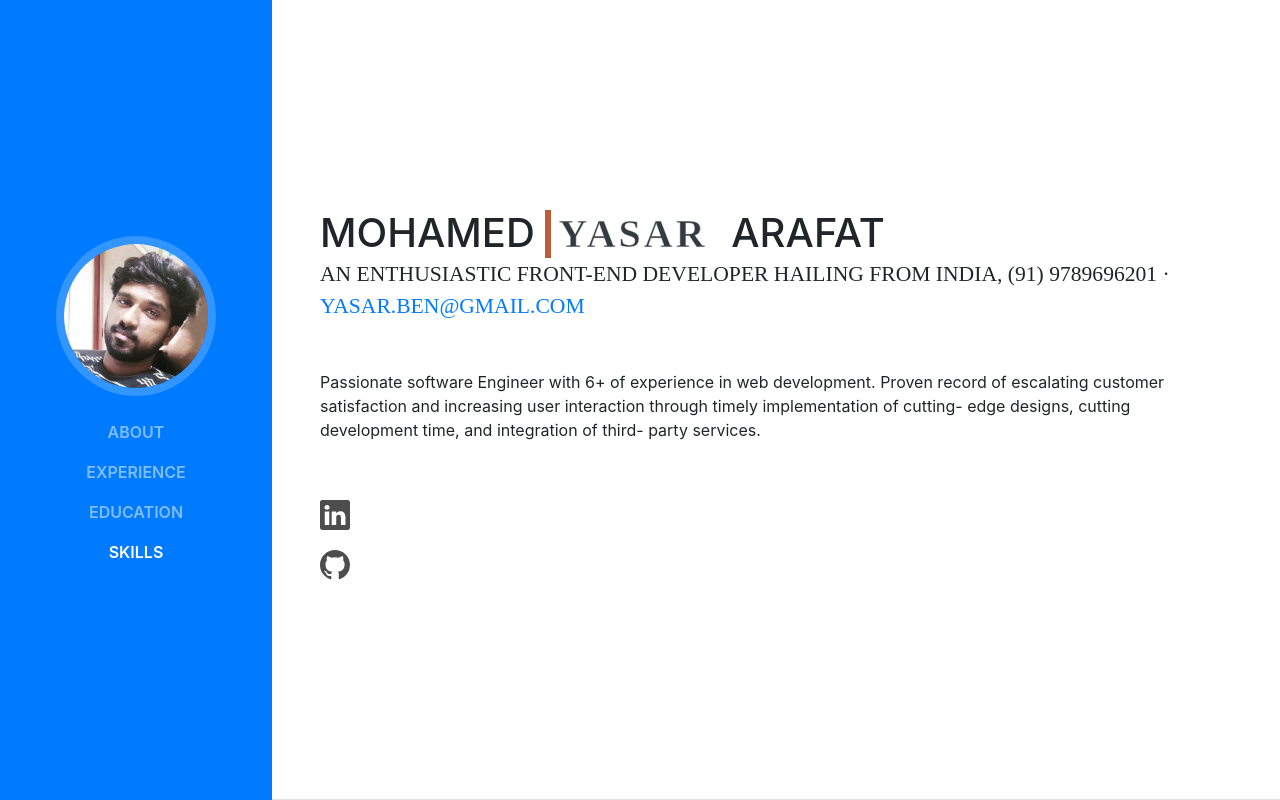
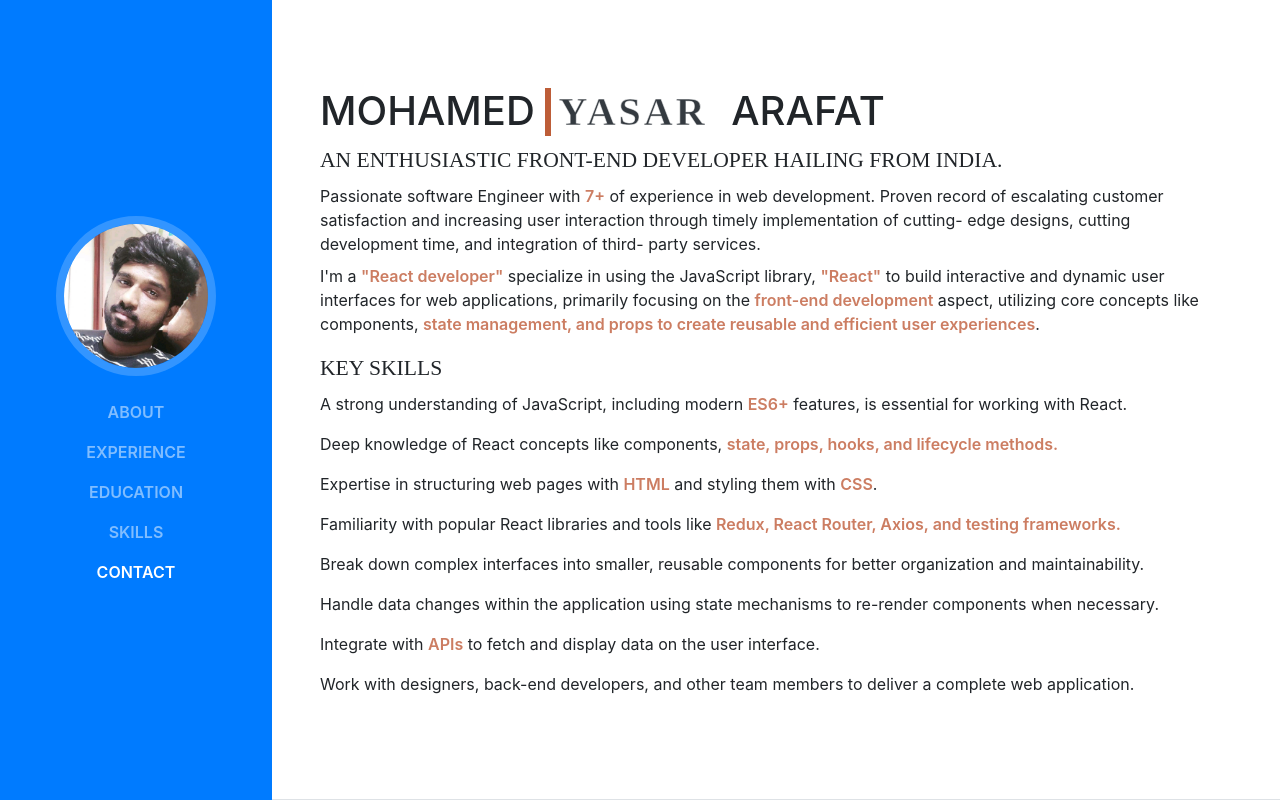
Before and after one commit to MohamedYasarArafat/yasar---Portfolio, a website with bundled scripts: page index.html in a window 1280 px wide. Shown: the top 800 px of the page. Built offline with nearby package versions, Linux system fonts and the light colour scheme; a web font is replaced by a local one.

Commit message:
chnages in content

```diff
--- a/index.html
+++ b/index.html
@@ -81,12 +81,12 @@
           <li class="nav-item">
             <a class="nav-link js-scroll-trigger" href="#skills">Skills</a>
           </li>
-          <!-- <li class="nav-item">
-            <a class="nav-link js-scroll-trigger" href="#interests"
-              >Interests</a
+          <li class="nav-item">
+            <a class="nav-link js-scroll-trigger" href="#contact"
+              >Contact</a
             >
           </li>
-          <li class="nav-item">
+          <!-- <li class="nav-item">
             <a class="nav-link js-scroll-trigger" href="#awards">Awards</a>
           </li> -->
         </ul>
@@ -96,7 +96,7 @@
     <div class="container-fluid p-0">
       <section class="resume-section p-3 p-lg-5 d-flex d-column" id="about">
         <div class="my-auto">
-          <h1 class="mb-0">
+          <h1 class="mb-2">
             Mohamed
             <!-- <span class="text-primary">Yasar</span> -->
             <button class="button" data-text="Awesome">
@@ -105,18 +105,33 @@
           </button>
             Arafat
           </h1>
-          <div class="subheading mb-5">
-            An enthusiastic front-end developer hailing from India, (91)
-            9789696201 ·
-            <a href="mailto:name@email.com">yasar.ben@gmail.com</a>
+          <div class="subheading mb-2">
+            An enthusiastic front-end developer hailing from India.
+            <!-- (91)
+            9789696201 · -->
+            <!-- <a href="mailto:name@email.com">yasar.ben@gmail.com</a> -->
           </div>
-          <p class="mb-5">
-            Passionate software Engineer with 6+ of experience in web
+          <p class="mb-2">
+            Passionate software Engineer with <strong class="ex-li">7+</strong> of experience in web
             development. Proven record of escalating customer satisfaction and
             increasing user interaction through timely implementation of
             cutting- edge designs, cutting development time, and integration of
             third- party services.
           </p>
+          <p>
+            I'm a <strong class="ex-li">"React developer"</strong> specialize in using the JavaScript library, <strong class="ex-li">"React"</strong> to build interactive and dynamic user interfaces for web applications, primarily focusing on the <span class="ex-li">front-end development</span> aspect, utilizing core concepts like components, <span class="ex-li">state management, and props to create reusable and efficient user experiences</span>.
+          </p>
+          <div class="subheading mb-2">
+            Key skills
+          </div>
+          <p>A strong understanding of JavaScript, including modern <strong class="ex-li">ES6+</strong> features, is essential for working with React.</p>
+          <p>Deep knowledge of React concepts like components, <span class="ex-li">state, props, hooks, and lifecycle methods.</span></p>
+          <p>Expertise in structuring web pages with <span class="ex-li">HTML</span> and styling them with <span class="ex-li">CSS</span>.</p>
+          <p>Familiarity with popular React libraries and tools like <span class="ex-li">Redux, React Router, Axios, and testing frameworks.</span></p>
+          <p>Break down complex interfaces into smaller, reusable components for better organization and maintainability.</p>
+          <p>Handle data changes within the application using state mechanisms to re-render components when necessary.</p>
+          <p>Integrate with <span class="ex-li">APIs</span> to fetch and display data on the user interface.</p>
+          <p>Work with designers, back-end developers, and other team members to deliver a complete web application. </p>
           <!-- <ul class="list-inline list-social-icons mb-0">
             <li class="list-inline-item">
               <a href="#">
@@ -154,54 +169,6 @@
               </a>
             </li>
           </ul> -->
-<ul class="example-2">
-  <li class="icon-content">
-    <a
-      data-social="linkedin"
-      aria-label="LinkedIn"
-      target="_blank"
-      href="https://www.linkedin.com/in/yasar-arafath-64b4b0293/"
-    >
-      <div class="filled"></div>
-      <svg
-        xml:space="preserve"
-        viewBox="0 0 16 16"
-        class="bi bi-linkedin"
-        fill="currentColor"
-        height="16"
-        width="16"
-        xmlns="http://www.w3.org/2000/svg"
-      >
-        <path
-          fill="currentColor"
-          d="M0 1.146C0 .513.526 0 1.175 0h13.65C15.474 0 16 .513 16 1.146v13.708c0 .633-.526 1.146-1.175 1.146H1.175C.526 16 0 15.487 0 14.854zm4.943 12.248V6.169H2.542v7.225zm-1.2-8.212c.837 0 1.358-.554 1.358-1.248-.015-.709-.52-1.248-1.342-1.248S2.4 3.226 2.4 3.934c0 .694.521 1.248 1.327 1.248zm4.908 8.212V9.359c0-.216.016-.432.08-.586.173-.431.568-.878 1.232-.878.869 0 1.216.662 1.216 1.634v3.865h2.401V9.25c0-2.22-1.184-3.252-2.764-3.252-1.274 0-1.845.7-2.165 1.193v.025h-.016l.016-.025V6.169h-2.4c.03.678 0 7.225 0 7.225z"
-        ></path>
-      </svg>
-    </a>
-    <div class="tooltip">LinkedIn</div>
-  </li>
-  <li class="icon-content">
-    <a data-social="github" aria-label="GitHub" target="_blank" href="https://github.com/MohamedYasarArafat">
-      <div class="filled"></div>
-      <svg
-        xml:space="preserve"
-        viewBox="0 0 16 16"
-        class="bi bi-github"
-        fill="currentColor"
-        height="16"
-        width="16"
-        xmlns="http://www.w3.org/2000/svg"
-      >
-        <path
-          fill="currentColor"
-          d="M8 0C3.58 0 0 3.58 0 8c0 3.54 2.29 6.53 5.47 7.59.4.07.55-.17.55-.38 0-.19-.01-.82-.01-1.49-2.01.37-2.53-.49-2.69-.94-.09-.23-.48-.94-.82-1.13-.28-.15-.68-.52-.01-.53.63-.01 1.08.58 1.23.82.72 1.21 1.87.87 2.33.66.07-.52.28-.87.51-1.07-1.78-.2-3.64-.89-3.64-3.95 0-.87.31-1.59.82-2.15-.08-.2-.36-1.02.08-2.12 0 0 .67-.21 2.2.82.64-.18 1.32-.27 2-.27s1.36.09 2 .27c1.53-1.04 2.2-.82 2.2-.82.44 1.1.16 1.92.08 2.12.51.56.82 1.27.82 2.15 0 3.07-1.87 3.75-3.65 3.95.29.25.54.73.54 1.48 0 1.07-.01 1.93-.01 2.2 0 .21.15.46.55.38A8.01 8.01 0 0 0 16 8c0-4.42-3.58-8-8-8"
-        ></path>
-      </svg>
-    </a>
-    <div class="tooltip">GitHub</div>
-  </li>
-</ul>
-
         </div>
       </section>
 
@@ -210,7 +177,7 @@
         id="experience"
       >
         <div class="my-auto">
-          <h2 class="mb-5">Experience</h2>
+          <h2 class="mb-2">Experience</h2>
 
           <div class="resume-item d-flex flex-column flex-md-row mb-5">
             <div class="resume-content mr-auto">
@@ -480,13 +447,61 @@
         </div>
       </section>
 
-      <!-- <section
+      <section
         class="resume-section p-3 p-lg-5 d-flex flex-column"
-        id="interests"
+        id="contact"
       >
         <div class="my-auto">
-          <h2 class="mb-5">Interests</h2>
-          <p>
+          <h2 class="mb-2">Get in touch</h2>
+          <p>Want to get in touch? We'd love to hear from you. Here's how you can reach us.</p>
+          <ul class="example-2">
+            <li class="icon-content">
+              <a
+                data-social="linkedin"
+                aria-label="LinkedIn"
+                target="_blank"
+                href="https://www.linkedin.com/in/yasar-arafath-64b4b0293/"
+              >
+                <div class="filled"></div>
+                <svg
+                  xml:space="preserve"
+                  viewBox="0 0 16 16"
+                  class="bi bi-linkedin"
+                  fill="currentColor"
+                  height="16"
+                  width="16"
+                  xmlns="http://www.w3.org/2000/svg"
+                >
+                  <path
+                    fill="currentColor"
+                    d="M0 1.146C0 .513.526 0 1.175 0h13.65C15.474 0 16 .513 16 1.146v13.708c0 .633-.526 1.146-1.175 1.146H1.175C.526 16 0 15.487 0 14.854zm4.943 12.248V6.169H2.542v7.225zm-1.2-8.212c.837 0 1.358-.554 1.358-1.248-.015-.709-.52-1.248-1.342-1.248S2.4 3.226 2.4 3.934c0 .694.521 1.248 1.327 1.248zm4.908 8.212V9.359c0-.216.016-.432.08-.586.173-.431.568-.878 1.232-.878.869 0 1.216.662 1.216 1.634v3.865h2.401V9.25c0-2.22-1.184-3.252-2.764-3.252-1.274 0-1.845.7-2.165 1.193v.025h-.016l.016-.025V6.169h-2.4c.03.678 0 7.225 0 7.225z"
+                  ></path>
+                </svg>
+              </a>
+              <div class="tooltip">LinkedIn</div>
+            </li>
+            <li class="icon-content">
+              <a data-social="github" aria-label="GitHub" target="_blank" href="https://github.com/MohamedYasarArafat">
+                <div class="filled"></div>
+                <svg
+                  xml:space="preserve"
+                  viewBox="0 0 16 16"
+                  class="bi bi-github"
+                  fill="currentColor"
+                  height="16"
+                  width="16"
+                  xmlns="http://www.w3.org/2000/svg"
+                >
+                  <path
+                    fill="currentColor"
+                    d="M8 0C3.58 0 0 3.58 0 8c0 3.54 2.29 6.53 5.47 7.59.4.07.55-.17.55-.38 0-.19-.01-.82-.01-1.49-2.01.37-2.53-.49-2.69-.94-.09-.23-.48-.94-.82-1.13-.28-.15-.68-.52-.01-.53.63-.01 1.08.58 1.23.82.72 1.21 1.87.87 2.33.66.07-.52.28-.87.51-1.07-1.78-.2-3.64-.89-3.64-3.95 0-.87.31-1.59.82-2.15-.08-.2-.36-1.02.08-2.12 0 0 .67-.21 2.2.82.64-.18 1.32-.27 2-.27s1.36.09 2 .27c1.53-1.04 2.2-.82 2.2-.82.44 1.1.16 1.92.08 2.12.51.56.82 1.27.82 2.15 0 3.07-1.87 3.75-3.65 3.95.29.25.54.73.54 1.48 0 1.07-.01 1.93-.01 2.2 0 .21.15.46.55.38A8.01 8.01 0 0 0 16 8c0-4.42-3.58-8-8-8"
+                  ></path>
+                </svg>
+              </a>
+              <div class="tooltip">GitHub</div>
+            </li>
+          </ul>
+          <!-- <p>
             Apart from being a web developer, I enjoy most of my time being
             outdoors. In the winter, I am an avid skiier and novice ice climber.
             During the warmer months here in Colorado, I enjoy mountain biking,
@@ -497,9 +512,9 @@
             movies and television shows, I am an aspiring chef, and I spend a
             large amount of my free time exploring the latest technolgy
             advancements in the front-end web development world.
-          </p>
+          </p> -->
         </div>
-      </section> -->
+      </section>
 
       <!-- <section class="resume-section p-3 p-lg-5 d-flex flex-column" id="awards">
         <div class="my-auto">
```
